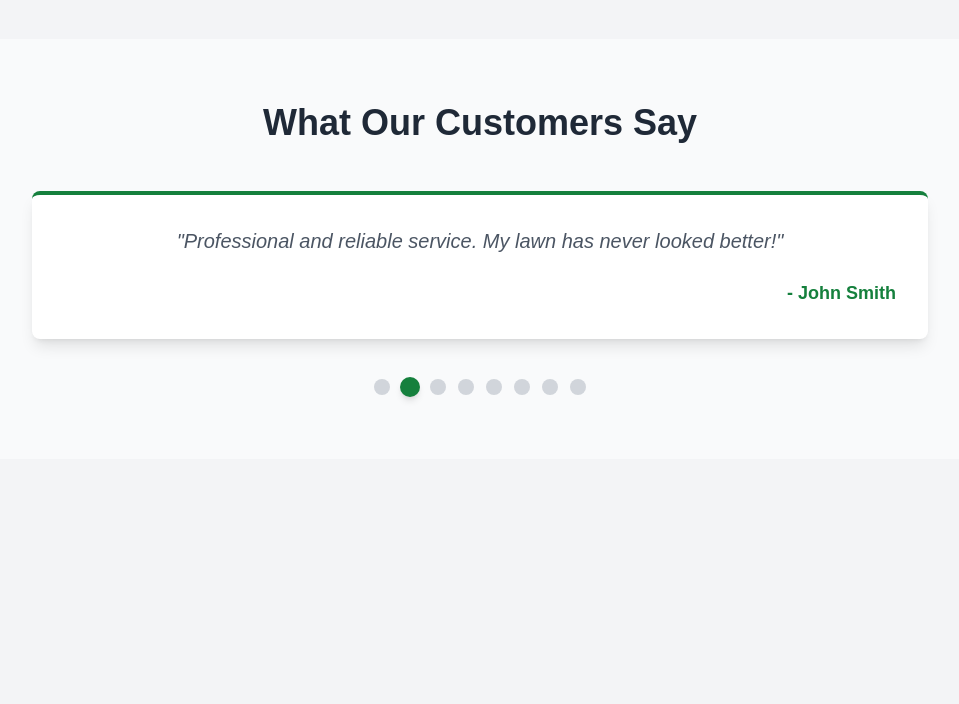
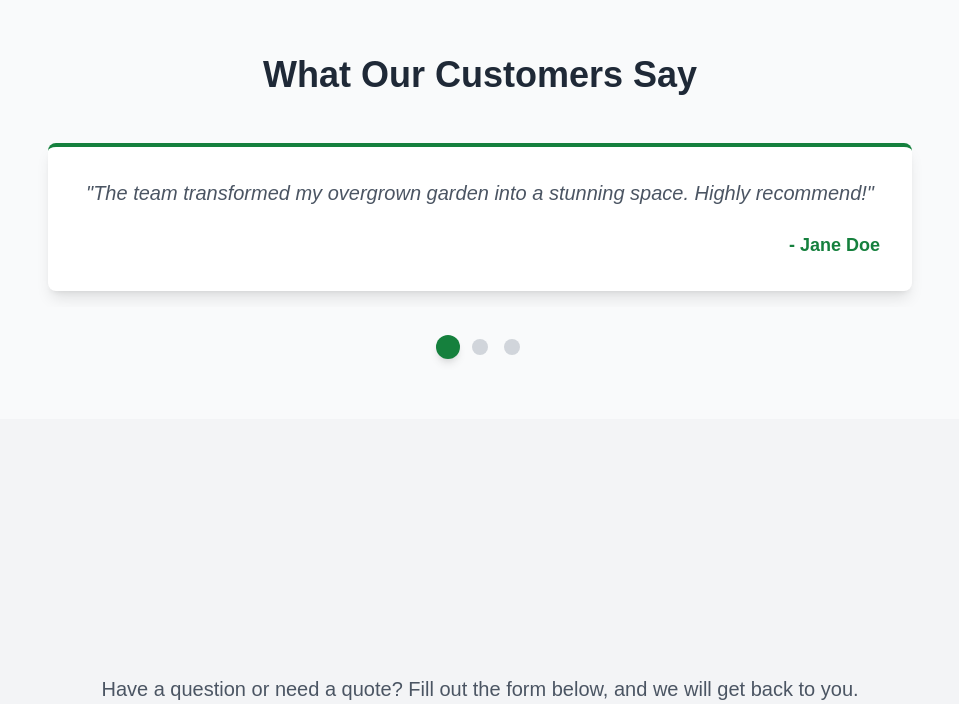
Before and after one commit to Conor-Hamilton/Nextjs, a Next.js app: page / in a window 1280 px wide. Shown: the part 1989-2693 px from the top of the page, without its empty margins (160-1119 px from the left). Built offline with nearby package versions, Linux system fonts and the light colour scheme.

Commit message:
implemented auto carousel and styling

```diff
--- a/app/components/Carousel.tsx
+++ b/app/components/Carousel.tsx
@@ -1,8 +1,8 @@
 "use client";
 
 import { useState, useEffect } from "react";
+import { useInView } from "react-intersection-observer";
 
-export default function Carousel() {
 const testimonials = [
   {
     quote:
@@ -19,86 +19,76 @@ export default function Carousel() {
       "Their attention to detail is fantastic. I love my new garden layout!",
     name: "Emily Johnson",
   },
-    {
-      quote:
-        "Their attention to detail is fantastic. I love my new garden layout!",
-      name: "Emily Johnson",
-    },
-    {
-      quote:
-        "Their attention to detail is fantastic. I love my new garden layout!",
-      name: "Emily Johnson",
-    },
-    {
-      quote:
-        "Their attention to detail is fantastic. I love my new garden layout!",
-      name: "Emily Johnson",
-    },
-    {
-      quote:
-        "Their attention to detail is fantastic. I love my new garden layout!",
-      name: "Emily Johnson",
-    },
-    {
-      quote:
-        "Their attention to detail is fantastic. I love my new garden layout!",
-      name: "Emily Johnson",
-    },
 ];
 
+export default function Carousel() {
   const [activeIndex, setActiveIndex] = useState(0);
-  const [isFading, setIsFading] = useState(false);
+  const [isHovered, setIsHovered] = useState(false);
+
+  const { ref, inView } = useInView({ triggerOnce: true });
 
   useEffect(() => {
+    if (!isHovered) {
       const interval = setInterval(() => {
-      setIsFading(true);
-      setTimeout(() => {
         setActiveIndex((prevIndex) =>
           prevIndex === testimonials.length - 1 ? 0 : prevIndex + 1
         );
-        setIsFading(false);
-      }, 500);
-    }, 5000);
-
+      }, 15000);
       return () => clearInterval(interval);
-  }, [testimonials.length]);
+    }
+  }, [isHovered]);
 
   return (
-    <section className="py-16 bg-gray-50">
-      <h2 className="text-3xl md:text-4xl font-bold text-gray-800 text-center mb-12">
+    <section
+      ref={ref}
+      role="region"
+      aria-live="polite"
+      aria-label="Customer Testimonials"
+      className={`py-16 bg-gray-50 ${
+        inView ? "opacity-100 translate-y-0" : "opacity-0 translate-y-10"
+      } transition-all duration-700`}
+      onMouseEnter={() => setIsHovered(true)}
+      onMouseLeave={() => setIsHovered(false)}
+    >
+      <h2 className="text-2xl md:text-4xl font-bold mb-8 text-gray-800">
         What Our Customers Say
       </h2>
-      <div className="relative max-w-4xl mx-auto">
+      <div className="relative overflow-hidden max-w-4xl mx-auto">
         <div
-          className={`transition-opacity duration-500 ease-in-out ${
-            isFading ? "opacity-0" : "opacity-100"
-          }`}
+          className="flex transition-transform duration-700 ease-in-out"
+          style={{
+            transform: `translateX(-${activeIndex * 100}%)`,
+          }}
         >
-          <div className="bg-white border-t-4 border-green-700 rounded-lg shadow-lg p-8 mx-4 md:mx-0">
+          {testimonials.map((testimonial, index) => (
+            <div
+              key={index}
+              className="w-full flex-shrink-0 p-4"
+              style={{ minWidth: "100%" }}
+            >
+              <div className="bg-white border-t-4 border-green-700 rounded-lg shadow-lg p-8">
                 <p className="text-gray-600 italic text-lg md:text-xl mb-6 leading-relaxed">
-              &quot;{testimonials[activeIndex].quote}&quot;
+                  &quot;{testimonial.quote}&quot;
                 </p>
                 <h3 className="text-green-700 font-bold text-right text-lg">
-              - {testimonials[activeIndex].name}
+                  - {testimonial.name}
                 </h3>
               </div>
             </div>
+          ))}
         </div>
-      <div className="flex justify-center mt-10 space-x-3">
+      </div>
+      <div className="flex justify-center mt-8 space-x-4">
         {testimonials.map((_, index) => (
           <button
             key={index}
-            className={`w-4 h-4 rounded-full transition-all duration-300 ${
+            aria-pressed={index === activeIndex}
+            className={`w-4 h-4 rounded-full transition-transform duration-300 ${
               index === activeIndex
-                ? "bg-green-700 scale-125 shadow-md"
+                ? "bg-green-700 scale-150 shadow-md"
                 : "bg-gray-300 hover:bg-green-400"
             }`}
-            onClick={() => {
-              setActiveIndex(index);
-              setIsFading(true);
-              setTimeout(() => setIsFading(false), 500);
-            }}
-            aria-label={`Slide ${index + 1}`}
+            onClick={() => setActiveIndex(index)}
           ></button>
         ))}
       </div>
--- a/app/page.tsx
+++ b/app/page.tsx
@@ -147,10 +147,10 @@ export default function HomePage() {
       </section>
 
       <section className="py-52 bg-gray-100 text-center">
-<div className="py-12">
+
 
           <Carousel />
-</div>
+
       </section>
 
       <section
```
Lines whose indentation alone changed are shown as unchanged.
